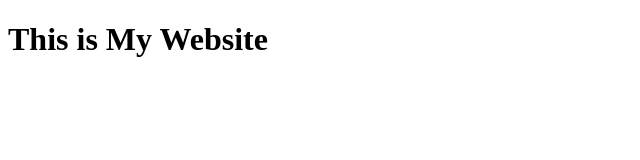
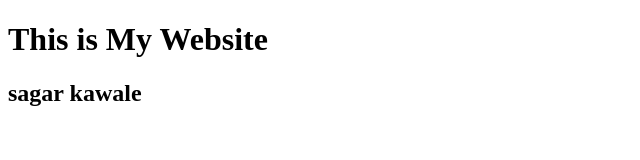
Before and after one commit to sagarkawale/SDM, a plain HTML site: page index.html in a window 1280 px wide. Shown: the whole page, without its empty margins (0-640 px from the left). Drawn offline with Linux system fonts and the light colour scheme.

Commit message:
Update index.html
new name

```diff
--- a/index.html
+++ b/index.html
@@ -7,5 +7,6 @@
   </head>
   <body>
     <h1>This is My Website</h1>
+    <h2>sagar kawale</h2>
   </body>
 </html>
```
